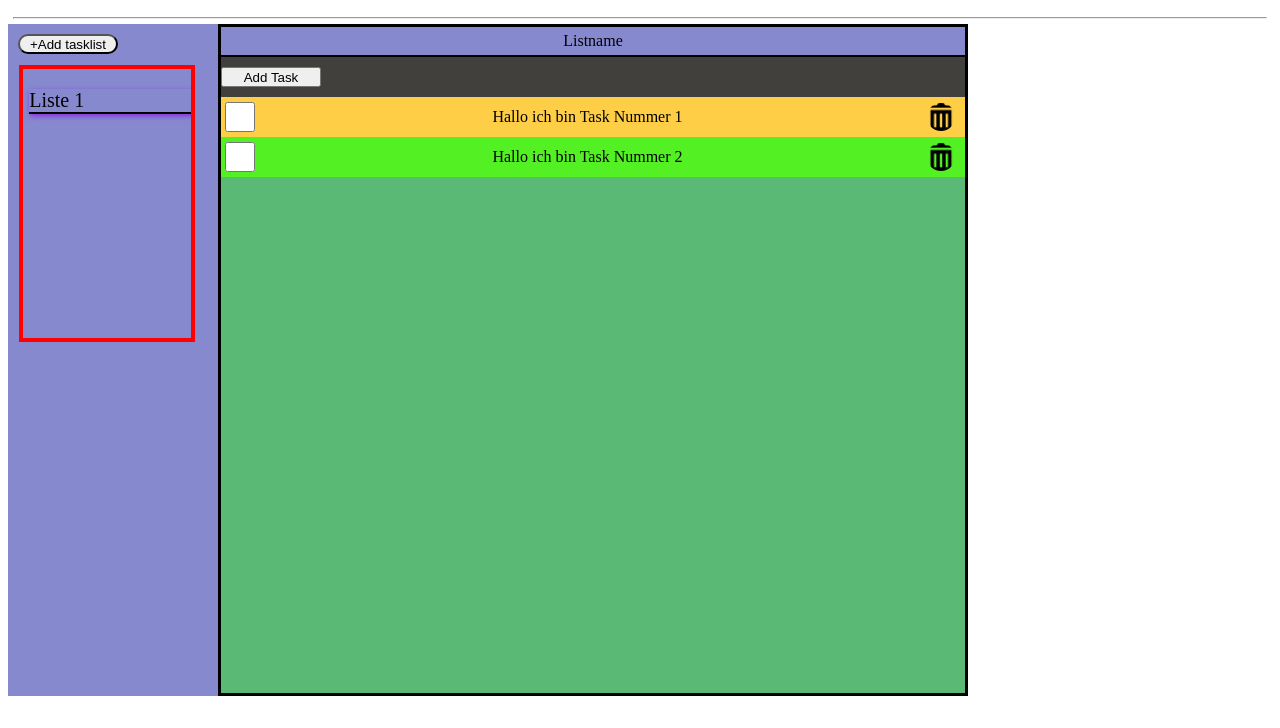
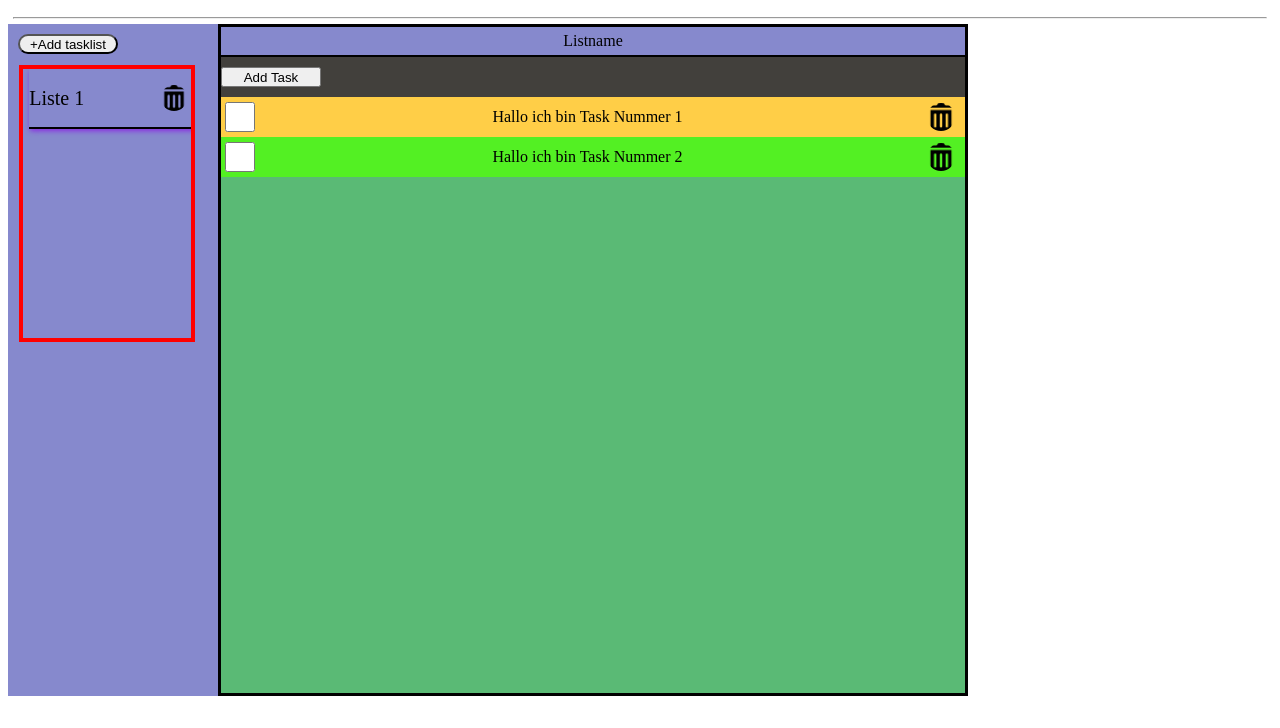
Before and after one commit to TimBrielmayer/InformatikWebseite, a website: page public/TODOs.html in a window 1280 px wide. Shown: the part 72-800 px from the top of the page. Drawn offline with Linux system fonts and the light colour scheme.

Commit message:
Listen auswahl trash icon

```diff
--- a/public/TODOs.html
+++ b/public/TODOs.html
@@ -21,7 +21,12 @@
     <div class="Taskselection"><!-- Auswahl der Todo Liste-->
       <input type="button" class="Addbuttontasklist" value="+Add tasklist" onclick="addList()">
       <div class="groupTasks" id="listContainer"> <!-- listen Auswahl-->
-          <p class="List">Liste 1</p>
+
+            <div class="List">
+              <p>Liste 1 </p>
+              <img src="pictures/trashcan2.png" class="trashicon2">
+            </div>
+
       </div>
     </div>
     <div class="Tasklist"> <!-- Darstellung der ausgewählten Liste-->
--- a/public/styles/TODOs.css
+++ b/public/styles/TODOs.css
@@ -47,7 +47,14 @@ header{
   padding: 10px;
   border-radius:50%;
 }
-.trashicon:hover{
+.trashicon2{
+  position:relative;
+  height: 45%;
+  scale:1;
+  padding: 10px;
+  border-radius:50%;
+}
+.trashicon:hover, .trashicon2:hover{
   background-color: red;
   scale:1.1;
 }
@@ -114,10 +121,15 @@ hr{
 .List {/*Das ist In der Auflistung der Listen eine einzelne Liste*/
   position: relative;
   left:4%;
+  height:60px;
   width: 100%;
   overflow: hidden;
   white-space: nowrap;
   text-overflow: ellipsis;
+  display:flex;
+  align-items: center;
+  flex-direction: row;
+  justify-content: space-between;
 
   box-sizing: border-box;
   border-bottom: 2px solid black;
```
